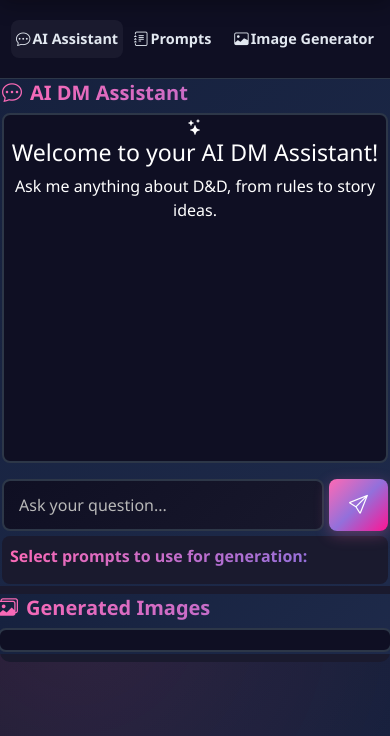
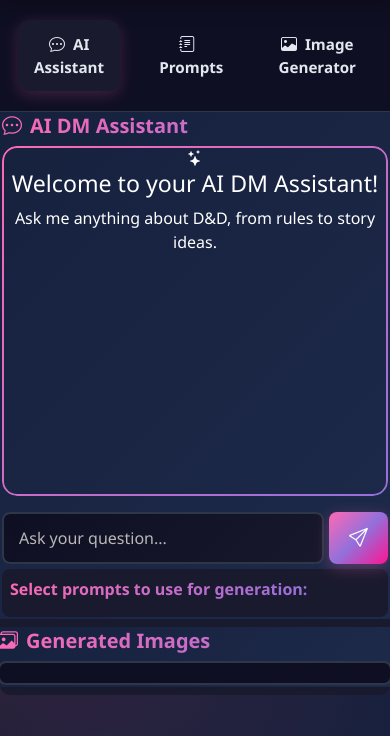
Before and after one commit to NobidoNs/JarvisDND, a Flask app: page /dashboard in a window 390 px wide. Shown: the part 63-799 px from the top of the page. Run offline with Flask 2, Linux system fonts and the light colour scheme; the visitor is signed in with stand-in values (Sample User, id 1); data comes from the database, SQL or seed files in the repository; data that the repository does not hold is empty; parts of the project's set-up code (start-up, migrations or seed data) failed here and were passed over; some libraries are stand-ins or nearby versions.

Commit message:
next to phone

```diff
--- a/static/css/style.css
+++ b/static/css/style.css
@@ -600,7 +600,8 @@
 
 /* Tabs */
 .nav-tabs {
-    border-bottom: none;
+    background: transparent !important;
+    border: none;
     margin-bottom: 1.5rem;
 }
 
@@ -608,20 +609,29 @@
     border: none;
     color: var(--text-secondary);
     font-weight: 600;
-    padding: 0.75rem 1.5rem;
-    border-radius: 8px;
+    padding: 1rem 2rem;
+    border-radius: 12px;
     transition: all 0.3s ease;
+    font-size: 1.1rem;
+    margin: 0 0.5rem;
 }
 
 .nav-tabs .nav-link:hover {
     color: var(--primary-color);
     background-color: var(--dark-bg);
+    transform: translateY(-2px);
 }
 
 .nav-tabs .nav-link.active {
     color: var(--primary-color);
     background-color: var(--card-bg);
     border-bottom: none;
+    box-shadow: 0 4px 15px rgba(255, 105, 180, 0.2);
+}
+
+.nav-tabs .nav-link i {
+    font-size: 1.2rem;
+    margin-right: 0.5rem;
 }
 
 /* Image Generator */
@@ -740,16 +750,12 @@
     }
 
     #dashboardTabs .nav-link {
-        padding: 8px 5px !important;
-        margin: 0 1px !important;
-        font-size: 0.9rem !important;
-        text-align: center !important;
-        white-space: nowrap !important;
+        padding: 0.75rem 1rem !important;
+        font-size: 0.95rem !important;
     }
 
     #dashboardTabs .nav-link i {
-        margin-right: 2px !important;
-        font-size: 0.9rem !important;
+        font-size: 1rem !important;
     }
 }
 
@@ -996,12 +1002,35 @@
 
 /* Adjust chat container height */
 .chat-container {
-    height: 500px;
-    overflow-y: auto;
-    border: 2px solid var(--border-color);
-    border-radius: 8px;
-    background-color: var(--dark-bg);
-    padding: 15px;
+    background: transparent !important;
+    position: relative;
+    border: none !important;
+    border-radius: 15px;
+    box-shadow: none !important;
+    backdrop-filter: none !important;
+    padding: 20px;
+    margin-bottom: 20px;
+    transition: all 0.3s ease;
+}
+
+.chat-container::before {
+    content: '';
+    position: absolute;
+    top: 0;
+    left: 0;
+    right: 0;
+    bottom: 0;
+    border-radius: 15px;
+    border: 2px solid transparent;
+    background: linear-gradient(135deg, var(--primary-color), var(--secondary-color)) border-box;
+    -webkit-mask: linear-gradient(#fff 0 0) padding-box, linear-gradient(#fff 0 0);
+    -webkit-mask-composite: destination-out;
+    mask-composite: exclude;
+    pointer-events: none;
+}
+
+.card-body {
+    padding: 1.5rem;
 }
 
 /* Custom scrollbar for gallery */
```
